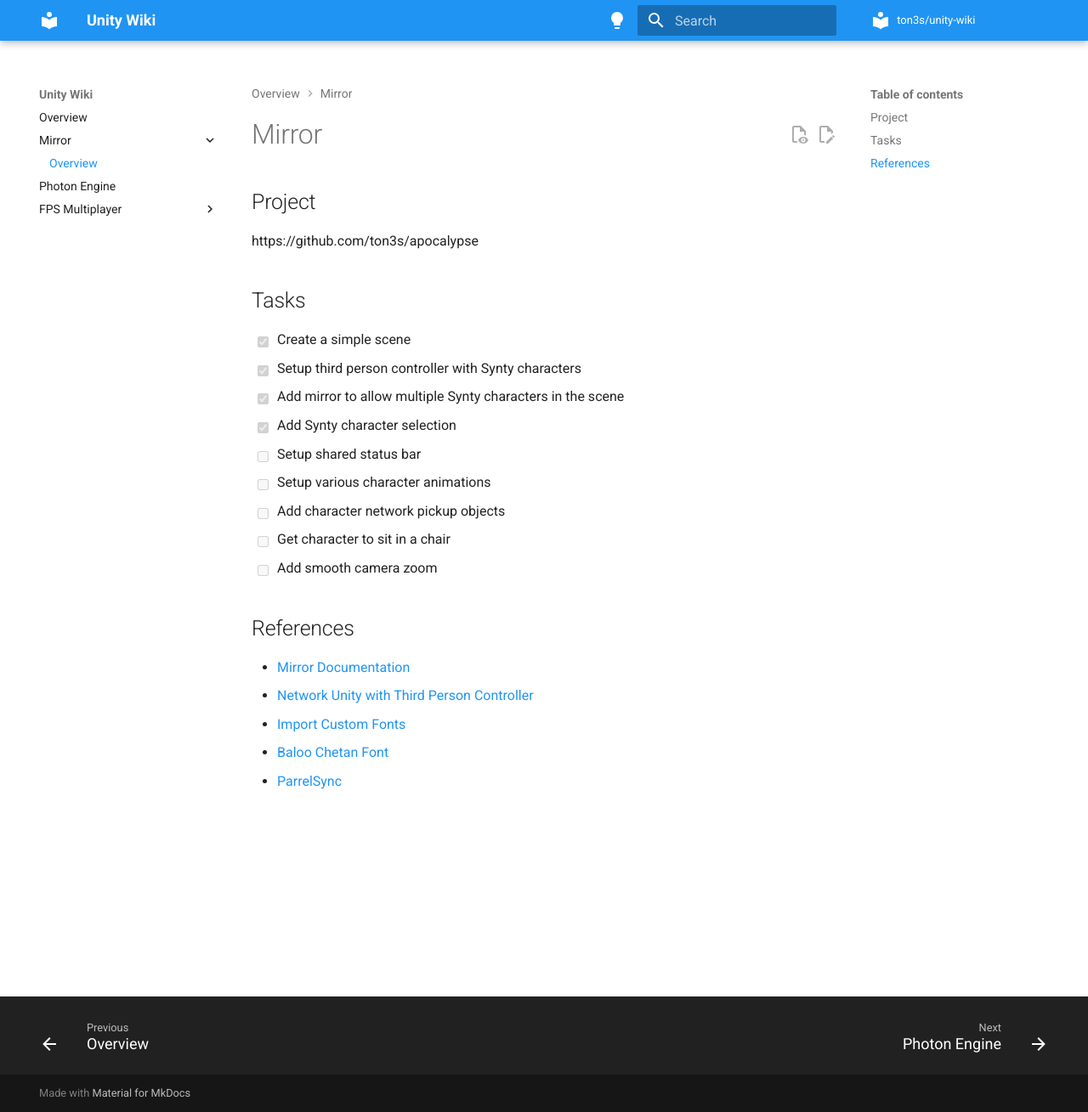
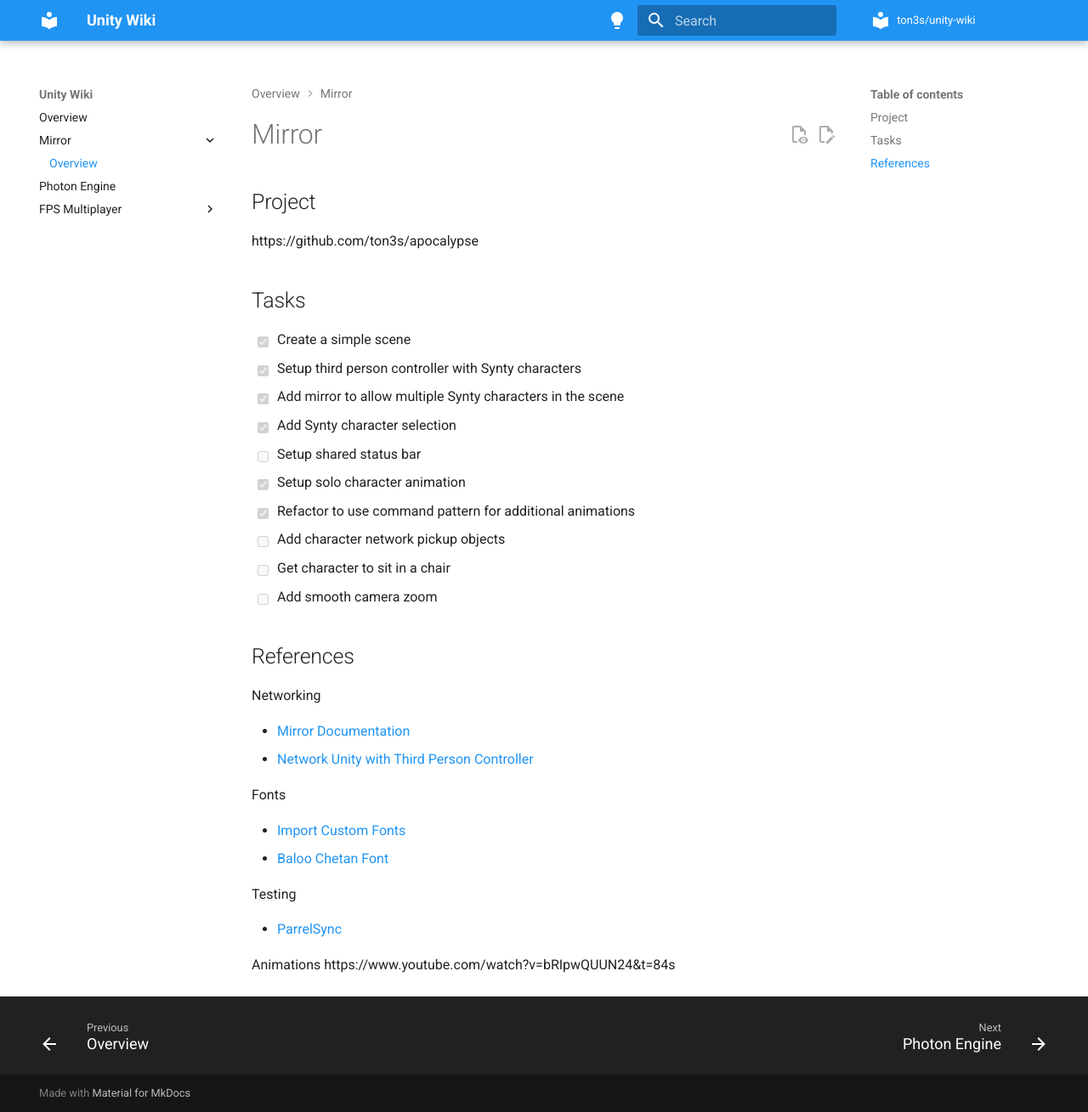
Before and after one commit to ton3s/unity-wiki, an MkDocs documentation site: the page built from docs/mirror/overview.md, in a window 1280 px wide and 1309 px high. Shown: the whole window at 85% size. Built offline with MkDocs 1.6.1 and Material for MkDocs 9.7.7, drawn with Linux system fonts in a browser that asks for light colours.

Commit message:
Complete tasks

```diff
--- a/docs/mirror/overview.md
+++ b/docs/mirror/overview.md
@@ -11,15 +11,27 @@
 - [x] Add mirror to allow multiple Synty characters in the scene
 - [x] Add Synty character selection
 - [ ] Setup shared status bar
-- [ ] Setup various character animations
+- [x] Setup solo character animation
+- [x] Refactor to use command pattern for additional animations
 - [ ] Add character network pickup objects
 - [ ] Get character to sit in a chair
 - [ ] Add smooth camera zoom
 
 ## References
 
+Networking
+
 - [Mirror Documentation](https://mirror-networking.gitbook.io/docs/)
 - [Network Unity with Third Person Controller](https://www.youtube.com/watch?v=K5vWj721aM0&t=2s)
+
+Fonts
+
 - [Import Custom Fonts](https://www.occasoftware.com/blog/text-mesh-pro-in-unity-font-import-guide)
-  - [Baloo Chetan Font](https://www.urbanfonts.com/fonts/Baloo_Chettan.font)
+- [Baloo Chetan Font](https://www.urbanfonts.com/fonts/Baloo_Chettan.font)
+
+Testing
+
 - [ParrelSync](https://github.com/VeriorPies/ParrelSync)
+
+Animations
+https://www.youtube.com/watch?v=bRIpwQUUN24&t=84s
```
